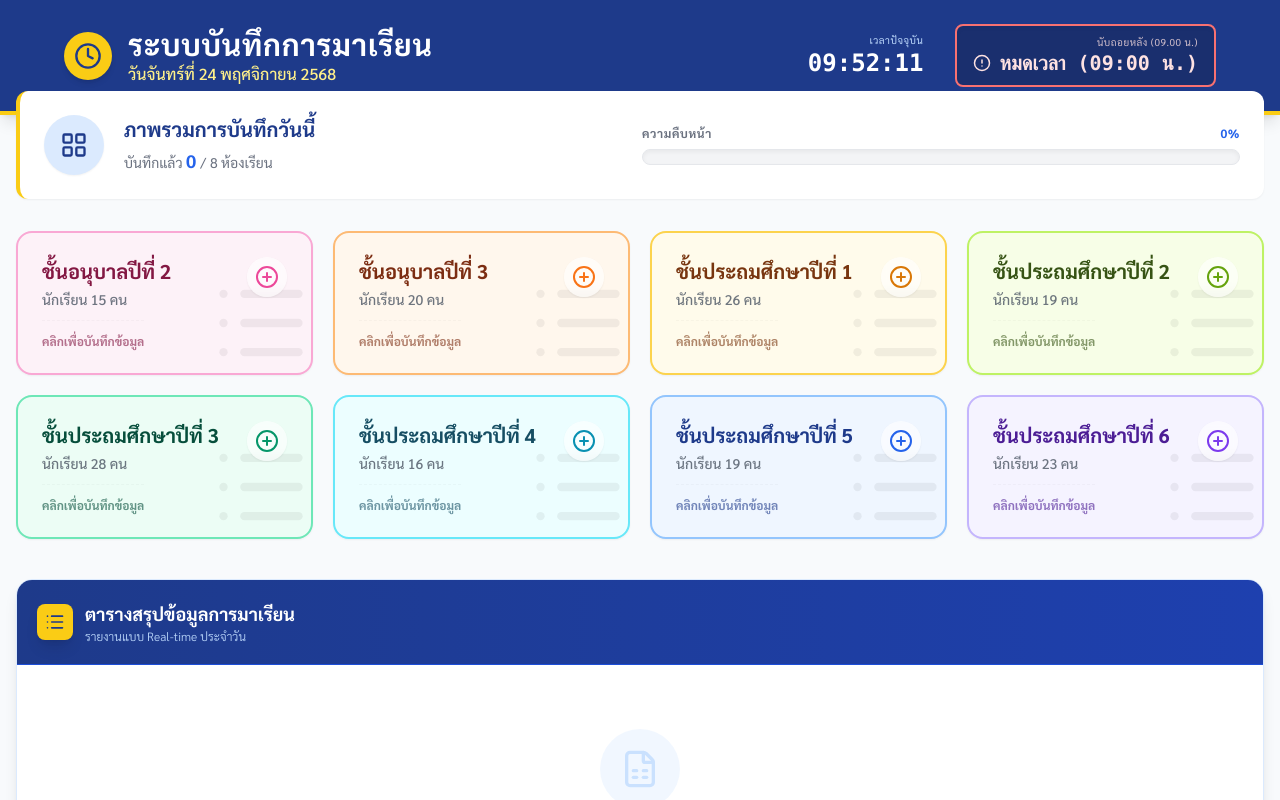
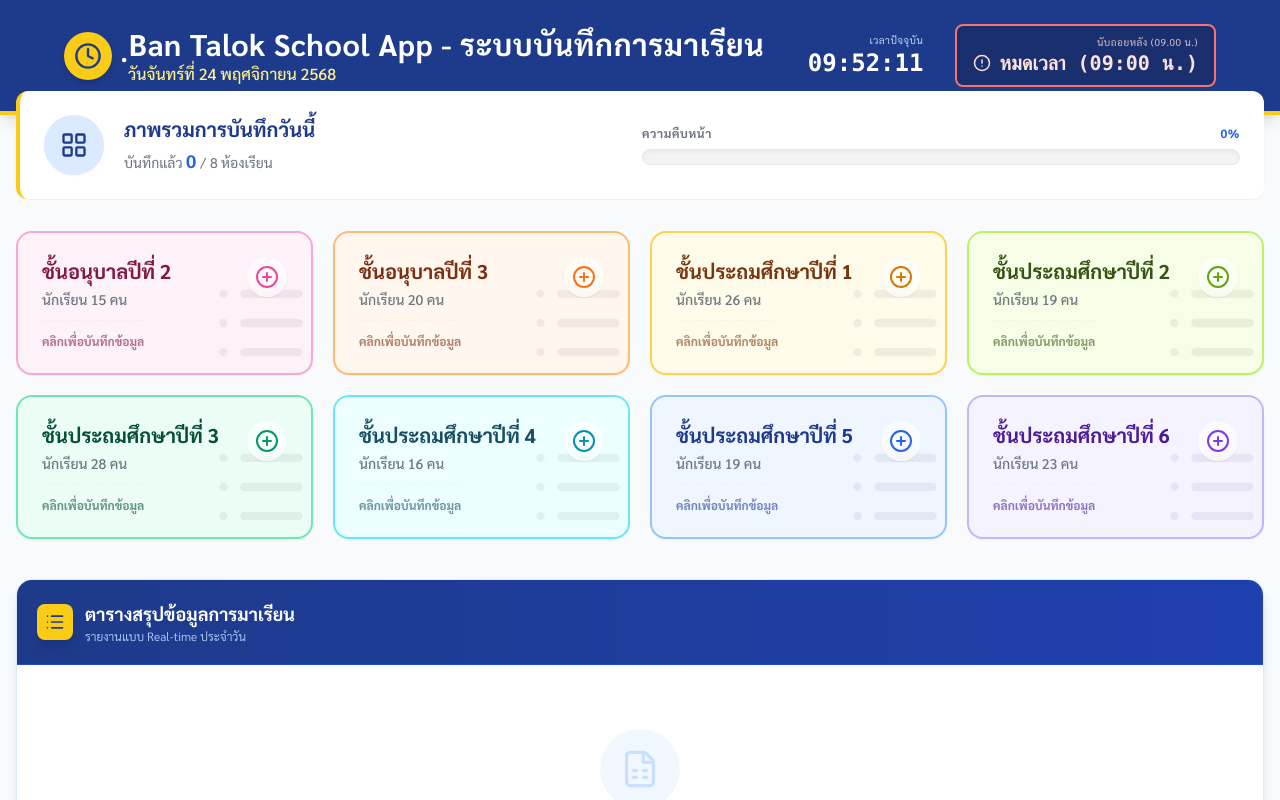
Before and after one commit to talokschool/Daily-Attendance-2, a React (Vite) app: page / in a window 1280 px wide. Shown: the top 800 px of the page. Built offline with nearby package versions, Linux system fonts and the light colour scheme.

Commit message:
Header update

```diff
--- a/components/ClockHeader.tsx
+++ b/components/ClockHeader.tsx
@@ -50,7 +50,7 @@ export const ClockHeader: React.FC = () => {
              <Clock size={28} />
           </div>
           <div>
-            <h1 className="text-2xl md:text-3xl font-bold text-white tracking-wide">ระบบบันทึกการมาเรียน</h1>
+            <h1 className="text-2xl md:text-3xl font-bold text-white tracking-wide">ฺBan Talok School App - ระบบบันทึกการมาเรียน</h1>
             <p className="text-yellow-200 text-sm md:text-base font-medium">{formatDateThai(currentTime)}</p>
           </div>
         </div>
```
